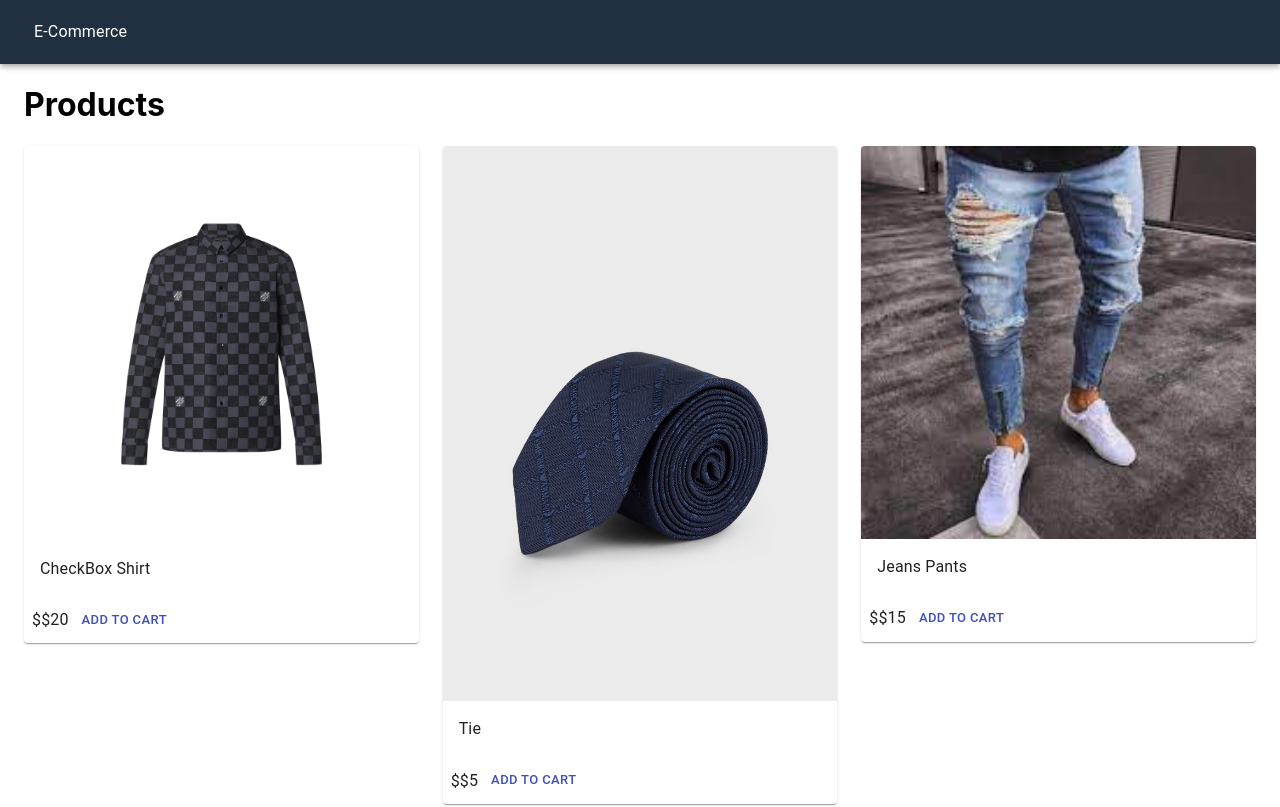
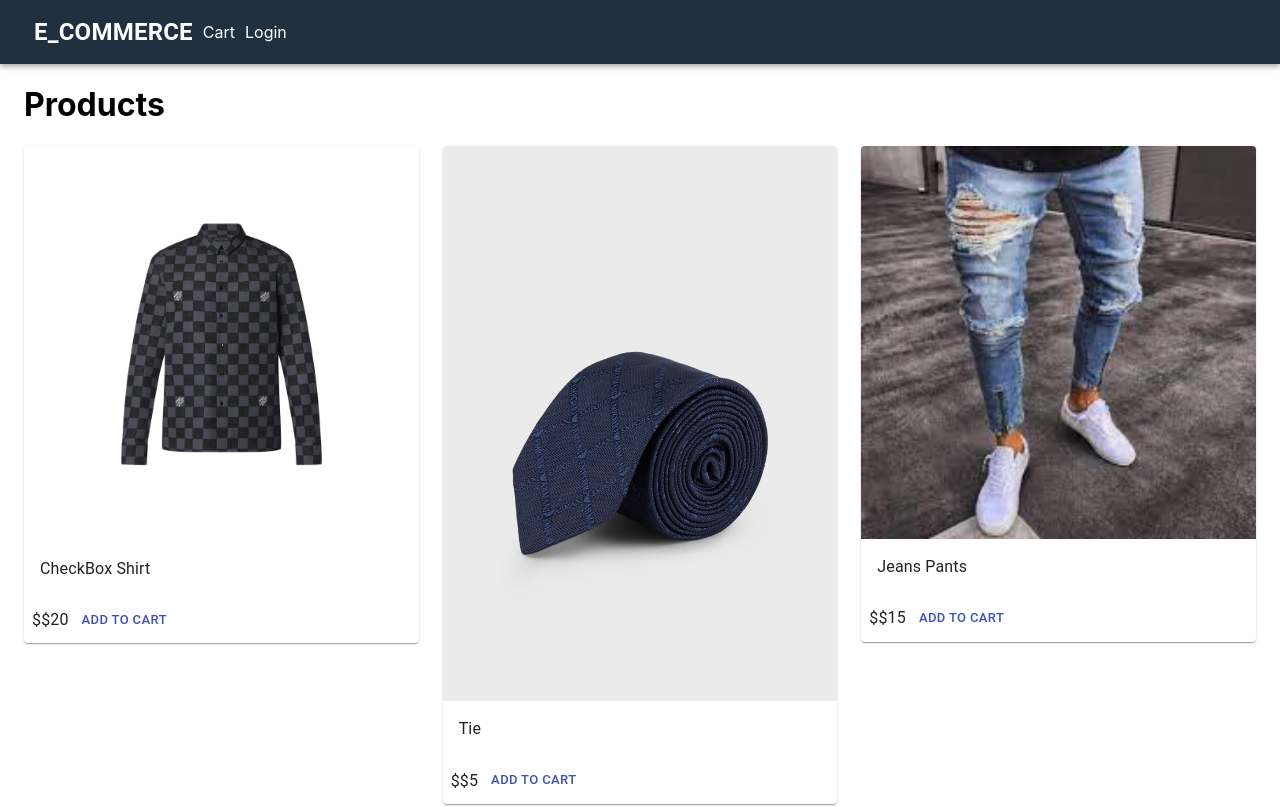
Before and after one commit to Uramud/next-ecommerce, a Next.js app: page / in a window 1280 px wide. Shown: the top 807 px of the page. Built offline with nearby package versions, Linux system fonts and the light colour scheme.

Commit message:
Update - 5.1 adding cart and login option in navbar

```diff
--- a/Utils/styles.js
+++ b/Utils/styles.js
@@ -10,6 +10,15 @@ const useStyles = makeStyles({
     },
   },
 
+  brand: {
+    fontWeight: 'bold',
+    fontSize: '1.5rem',
+  },
+
+  grow: {
+    flexGrow: 1,
+  },
+
   main: {
     minHeight: '80vh',
   },
--- a/components/Layout.js
+++ b/components/Layout.js
@@ -23,9 +23,17 @@ export default function Layout({ children }) {
         <Toolbar>
           <NextLink href="/" passHref>
             <Link>
-              <Typography>E-Commerce</Typography>
+              <Typography className={classes.brand}>E_COMMERCE</Typography>
             </Link>
           </NextLink>
+          <div className={classes.grow}>
+            <NextLink href="/cart" passHref>
+              <Link>Cart</Link>
+            </NextLink>
+            <NextLink href="/login" passHref>
+              <Link>Login</Link>
+            </NextLink>
+          </div>
         </Toolbar>
       </AppBar>
       <Container className={classes.main}>{children}</Container>
```
